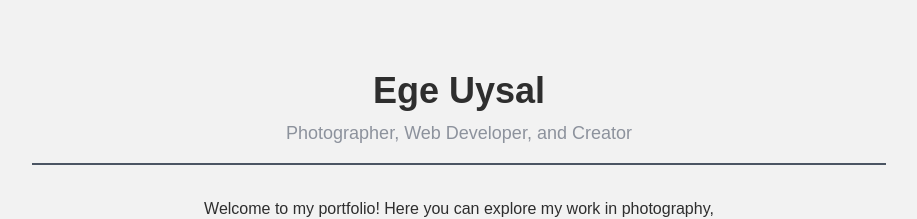
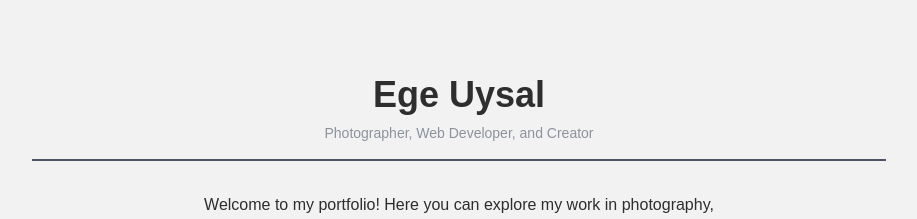
Before and after one commit to egeuysall/Portfolio, a Next.js app: page / in a window 1280 px wide. Shown: the part 222-441 px from the top of the page, without its empty margins (181-1098 px from the left). Built offline with nearby package versions, Linux system fonts and the light colour scheme.

Commit message:
Change font size

```diff
--- a/app/page.tsx
+++ b/app/page.tsx
@@ -6,7 +6,7 @@ export default function Home() {
     <main className="flex flex-col items-center justify-center min-h-screen bg-[#f2f2f2] text-[#2e2e2e]">
       <header>
         <h1 className="text-4xl font-bold text-center mb-2">Ege Uysal</h1>
-        <p className="text-lg text-center text-gray-500 opacity-75 mb-4">
+        <p className="text-sm text-center text-gray-500 opacity-75 mb-4">
           Photographer, Web Developer, and Creator
         </p>
       </header>
```
